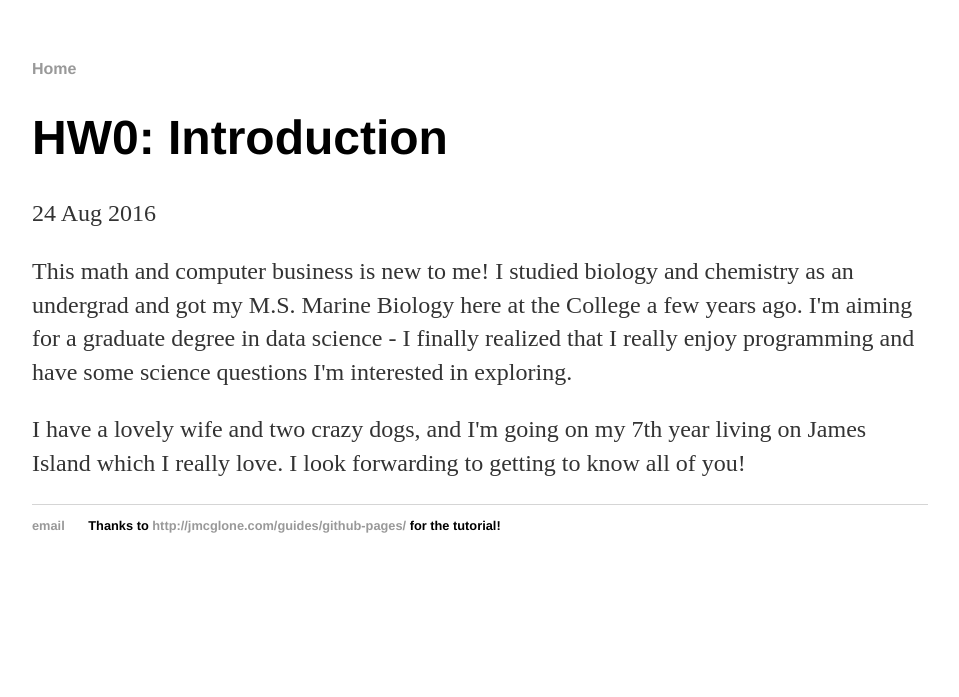
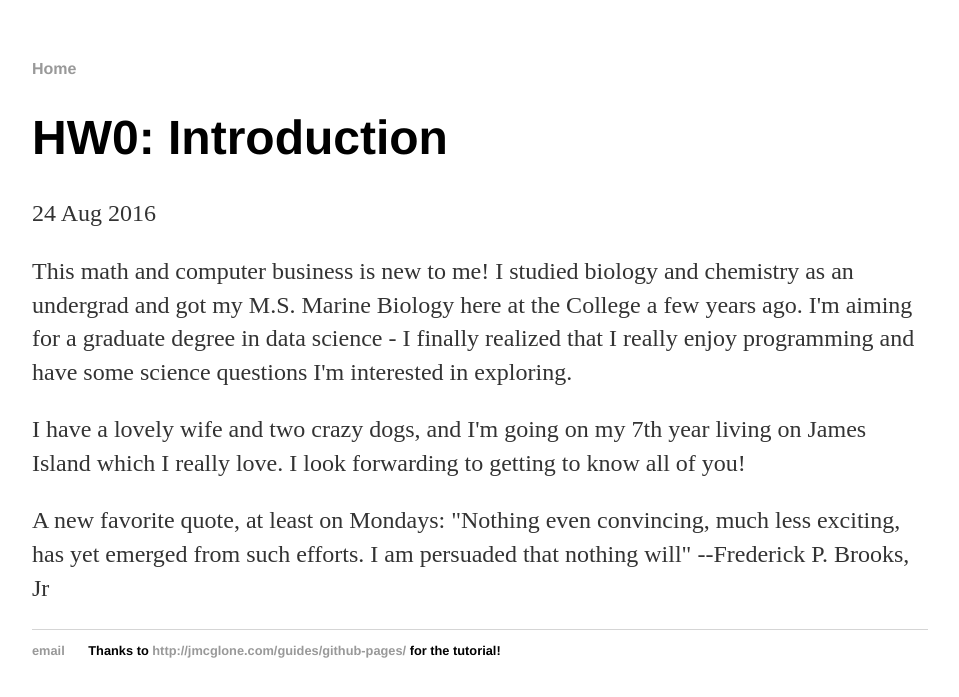
Before and after one commit to waltermblair/personal, a Jekyll site: the page built from _posts/2016-08-24-hw0:introduction.md, in a window 1280 px wide. Shown: the top 697 px of the page, without its empty margins (160-1119 px from the left). Built offline with Jekyll 4.4.1, drawn with Linux system fonts in a browser that asks for light colours.

Commit message:
Update 2016-08-24-hw0:introduction.md

```diff
--- a/_posts/2016-08-24-hw0:introduction.md
+++ b/_posts/2016-08-24-hw0:introduction.md
@@ -8,3 +8,4 @@ Biology here at the College a few years ago. I'm aiming for a graduate degree in
 really enjoy programming and have some science questions I'm interested in exploring.</p>
 <p>I have a lovely wife and two crazy dogs, and I'm going on my 7th year living on James Island which I really love. I look
 forwarding to getting to know all of you!<p>
+<p>A new favorite quote, at least on Mondays: "Nothing even convincing, much less exciting, has yet emerged from such efforts. I am persuaded that nothing will" --Frederick P. Brooks, Jr</p>
```
